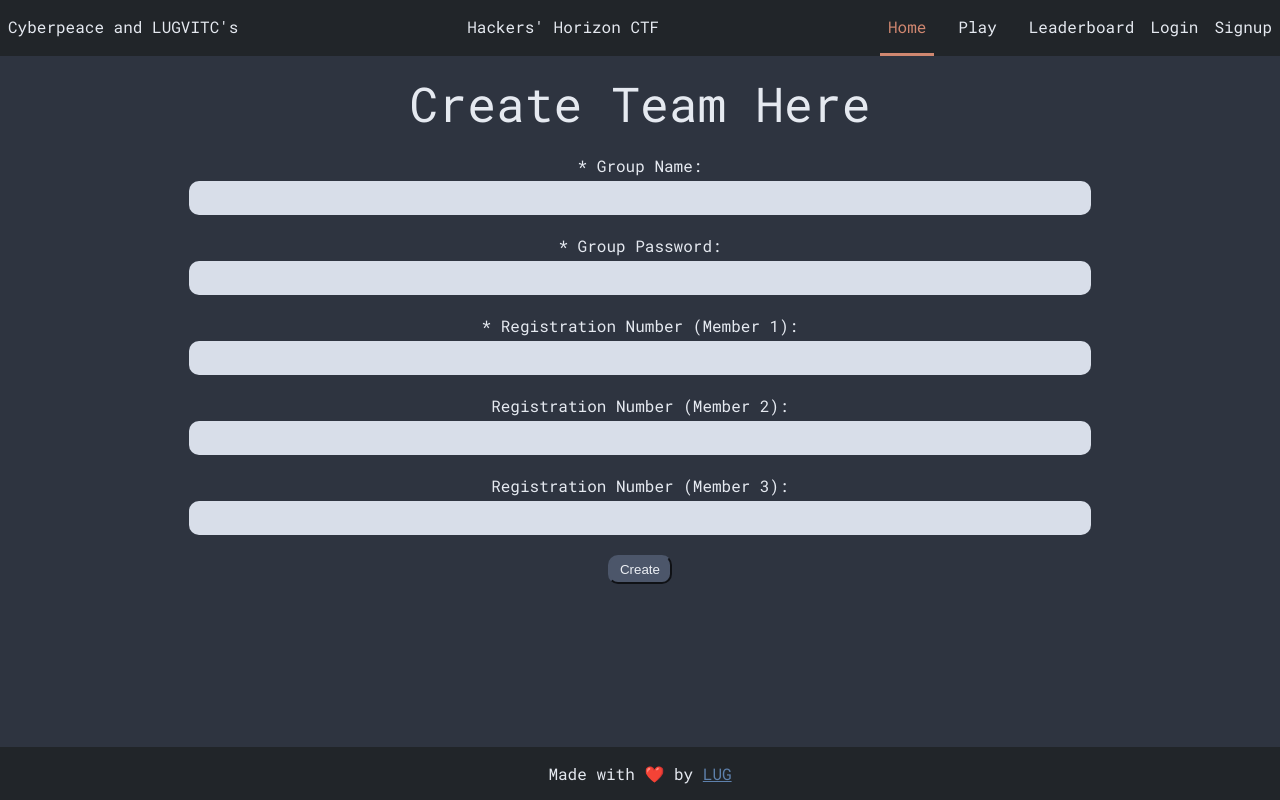
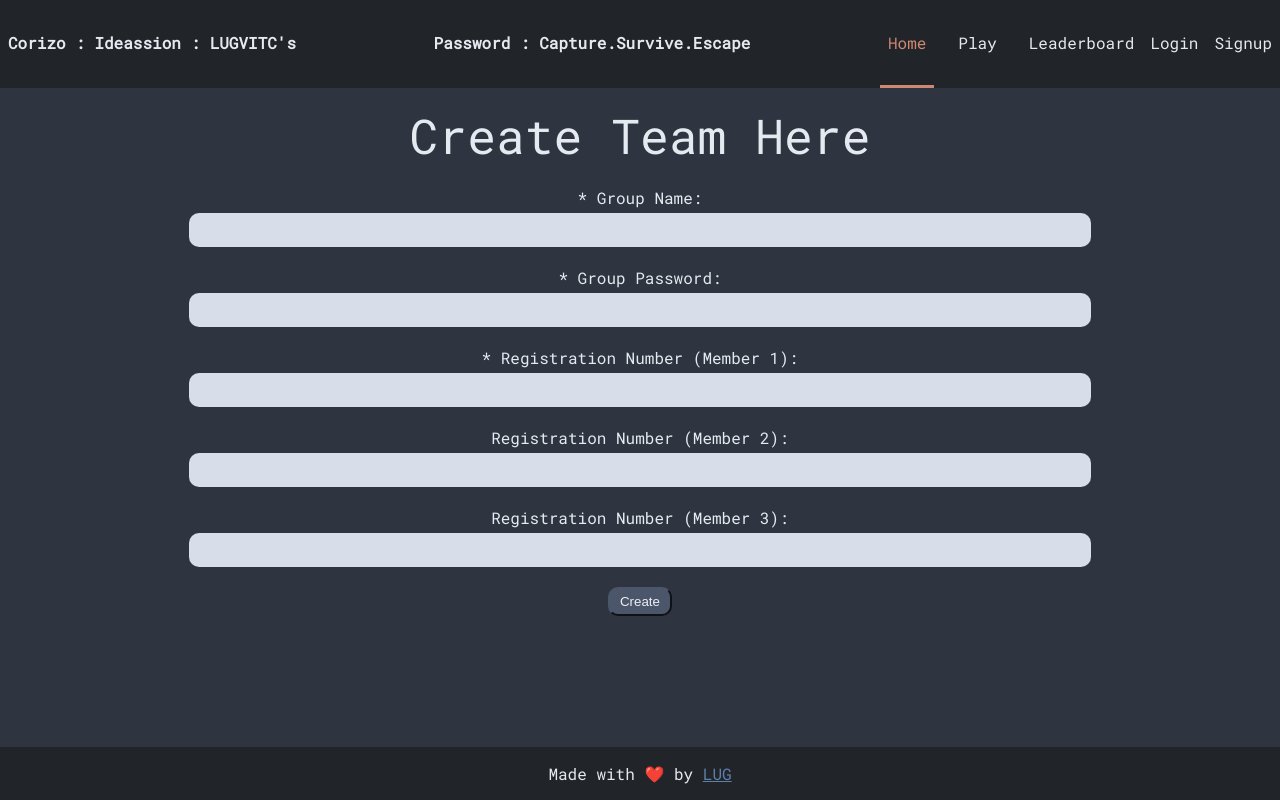
Before and after one commit to lugvitc/ctf, a React (Create React App) app: page / in a window 1280 px wide. Built offline with nearby package versions, Linux system fonts and the light colour scheme.

Commit message:
updated name of event and sponsers

```diff
--- a/public/index.html
+++ b/public/index.html
@@ -24,7 +24,7 @@
       work correctly both with client-side routing and a non-root public URL.
       Learn how to configure a non-root public URL by running `npm run build`.
     -->
-    <title>Hackers' Horizon</title>
+    <title>Password : Capture.Survive.Escape</title>
   </head>
   <body>
     <noscript>You need to enable JavaScript to run this app.</noscript>
--- a/src/components/navbar/navbar.js
+++ b/src/components/navbar/navbar.js
@@ -19,8 +19,8 @@ export default function Navbar() {
 
     return (
         <nav className={styles.all}>
-            <div className={styles.logos}>Cyberpeace and LUGVITC's</div>
-            <div className={styles.name}>Hackers' Horizon CTF</div>
+            <div className={styles.logos}> <p>Corizo  : Ideassion : LUGVITC's</p></div>
+            <div className={styles.name}>Password : Capture.Survive.Escape</div>
             <div className={styles.links}>
                 {links.map(link => (
                     <NavLink
--- a/src/components/navbar/navbar.module.css
+++ b/src/components/navbar/navbar.module.css
@@ -7,11 +7,14 @@
 
 .logos {
     padding: 1rem 0.5rem;
+    font-weight: bold;
 }
 
 .name {
-    padding: 1rem 0.5rem;
+    padding: 2rem 0.5rem;
     margin-left: auto;
+    font-weight: bold;
+
 }
 
 .links {
@@ -22,7 +25,7 @@
 }
 
 .link {
-    padding: 1rem 0.5rem;
+    padding: 2rem 0.5rem;
     display: block;
     color: var(--nord5);
     text-decoration: none;
--- a/src/hooks/useFetch.js
+++ b/src/hooks/useFetch.js
@@ -2,8 +2,8 @@ export default function useFetch() {
     // const apiURL = 'https://backmagic.herokuapp.com/api';
     // const apiURL = 'https://dolphin-app-653c7.ondigitalocean.app/api';
     // const apiURL = 'https://backmagic-jirrg.ondigitalocean.app/api';
-    // const apiURL = 'http://localhost:5000/api';
-    const apiURL = 'https://king-prawn-app-o4bg6.ondigitalocean.app/api'
+    const apiURL = 'http://127.0.0.1:5000/api';
+    // const apiURL = 'https://king-prawn-app-o4bg6.ondigitalocean.app/api'
 
     const api = (path, init) => fetch(apiURL + path, init);
 
```
